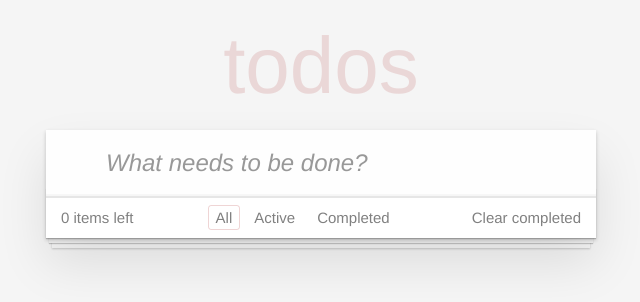
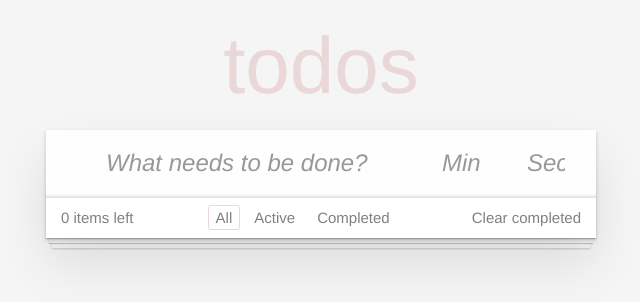
Before and after one commit to WiseKing5378/todo, a React (Create React App) app: page / in a window 1280 px wide. Shown: the top 302 px of the page, without its empty margins (319-959 px from the left). Built offline with nearby package versions, Linux system fonts and the light colour scheme.

Commit message:
add time-manage-btn

```diff
--- a/package.json
+++ b/package.json
@@ -69,4 +69,5 @@
       "git add"
     ]
   }
+
 }
--- a/src/components/app/app.jsx
+++ b/src/components/app/app.jsx
@@ -40,10 +40,10 @@ export default class App extends Component {
     });
   };
 
-  addItem = (label) => {
+  addItem = (label, taskTime) => {
     this.setState(({ todoData }) => {
       return {
-        todoData: [...todoData, { label, id: uuid(), completed: false, createdDate: new Date() }],
+        todoData: [...todoData, { label, id: uuid(), completed: false, createdDate: new Date(), taskTime }],
       };
     });
   };
@@ -65,7 +65,7 @@ export default class App extends Component {
 
   render() {
     const { todoData, activeFilter } = this.state;
-
+    console.log(todoData);
     let viewItems = todoData;
     if (activeFilter === 'completed') viewItems = todoData.filter((i) => i.completed);
     if (activeFilter === 'active') viewItems = todoData.filter((i) => !i.completed);
--- a/src/components/new-task-form/NewTaskForm.css
+++ b/src/components/new-task-form/NewTaskForm.css
@@ -17,11 +17,17 @@
 }
 
 .new-todo {
-  padding: 16px 16px 16px 60px;
+  padding: 16px;
   border: none;
   background: rgba(0, 0, 0, 0.003);
   box-shadow: inset 0 -2px 1px rgba(0, 0, 0, 0.03);
 }
-.new-task-form{
+.new-task-form {
   margin: 0;
+  display: flex;
 }
+
+.new-todo:first-child {
+  padding: 16px 16px 16px 60px;
+  width: 380px;
+}
--- a/src/components/new-task-form/NewTaskForm.jsx
+++ b/src/components/new-task-form/NewTaskForm.jsx
@@ -1,3 +1,6 @@
+/* eslint-disable indent */
+/* eslint-disable class-methods-use-this */
+/* eslint-disable jsx-a11y/control-has-associated-label */
 /* eslint-disable react/static-property-placement */
 import { Component } from 'react';
 import './NewTaskForm.css';
@@ -16,28 +19,73 @@ export default class NewTaskForm extends Component {
     super();
     this.state = {
       label: '',
+      min: '',
+      sec: '',
     };
   }
 
   onSubmit = (event) => {
     event.preventDefault();
+
     const { taskLabel } = this.props;
-    const { label } = this.state;
-    if (label.replace(/\s+/g, '')) taskLabel(label);
-    this.setState({ label: '' });
+    const { label, min, sec } = this.state;
+    if (label.replace(/\s+/g, '') && min * 60 + +sec > 0) {
+      taskLabel(label, min * 60 + +sec);
+      this.setState({ label: '', min: '', sec: '' });
+    }
   };
 
-  onLabelChange = (event) => {
-    this.setState({
-      label: event.target.value,
-    });
+  onChange = (event) => {
+    // eslint-disable-next-line default-case
+    switch (event.target.name) {
+      case 'min':
+        this.setState({
+          min: event.target.value,
+        });
+        break;
+      case 'sec':
+        this.setState({
+          sec: event.target.value,
+        });
+        break;
+      case 'task':
+        this.setState({
+          label: event.target.value,
+        });
+    }
   };
 
   render() {
-    const { label } = this.state;
+    const { label, min, sec } = this.state;
+
     return (
       <form className="new-task-form" onSubmit={this.onSubmit}>
-        <input className="new-todo" value={label} placeholder="What needs to be done?" onChange={this.onLabelChange} />
+        <input
+          className="new-todo"
+          name="task"
+          value={label}
+          placeholder="What needs to be done?"
+          onChange={this.onChange}
+        />
+        <input
+          type="number"
+          value={min}
+          min="0"
+          name="min"
+          className="new-todo"
+          placeholder="Min"
+          onChange={this.onChange}
+        />
+        <input
+          type="number"
+          value={sec}
+          min="0"
+          name="sec"
+          className="new-todo"
+          placeholder="Sec"
+          onChange={this.onChange}
+        />
+        <button type="submit" />
       </form>
     );
   }
--- a/src/components/task-list/TaskList.jsx
+++ b/src/components/task-list/TaskList.jsx
@@ -22,7 +22,7 @@ export default class TaskList extends Component {
   render() {
     const { todos, onDeleted, onToggleDone, onEdit } = this.props;
     const elem = todos.map((i) => {
-      const { label, id, completed, createdDate } = i;
+      const { label, id, completed, createdDate, taskTime } = i;
       return (
         <Task
           createdDate={createdDate}
@@ -30,6 +30,7 @@ export default class TaskList extends Component {
           id={id}
           label={label}
           completed={completed}
+          taskTime={taskTime}
           onEdit={(...args) => onEdit(...args)}
           onDeleted={() => onDeleted(id)}
           onToggleDone={() => onToggleDone(id)}
--- a/src/components/task/task.css
+++ b/src/components/task/task.css
@@ -125,7 +125,40 @@
   margin-bottom: -1px;
 }
 
-li form{
+li form {
   margin: 0px;
+}
 
+.time-manage-btn {
+  display: flex;
+  gap: 10px;
+  justify-content: center;
+  align-items: center;
 }
+.start,
+.pause {
+  display: flex;
+  align-items: center;
+  justify-content: baseline;
+  font-size: 15px;
+  width: 18px;
+  height: 18px;
+  margin: 0;
+  padding: 0;
+}
+.pause:after {
+  display: flex;
+  align-items: center;
+
+  content: '⏸';
+  width: 18px;
+  height: 18px;
+}
+
+.start:after {
+
+  content: '▶';
+  color: rgba(175, 47, 47, 0.5);
+  width: 18px;
+  height: 18px;
+}
--- a/src/components/task/task.jsx
+++ b/src/components/task/task.jsx
@@ -65,7 +65,7 @@ export default class Task extends Component {
 
   render() {
     const { editing } = this.state;
-    const { label, completed, onDeleted, onToggleDone, createdDate, id } = this.props;
+    const { label, completed, onDeleted, onToggleDone, createdDate, id, taskTime } = this.props;
 
     let liClass = '';
 
@@ -79,6 +79,11 @@ export default class Task extends Component {
           <input className="toggle" type="checkbox" onClick={onToggleDone} id={id} defaultChecked={completed} />
           <label htmlFor={id}>
             <span className="description">{label}</span>
+            <div className="time-manage-btn">
+              <button type="button" aria-label="task" className="start" />
+              <button type="button" aria-label="task" className="pause" />
+              <span className="created">{taskTime}</span>
+            </div>
             <span className="created">created {formatDistanceToNow(createdDate, { includeSeconds: true })} ago</span>
           </label>
           <button
```
